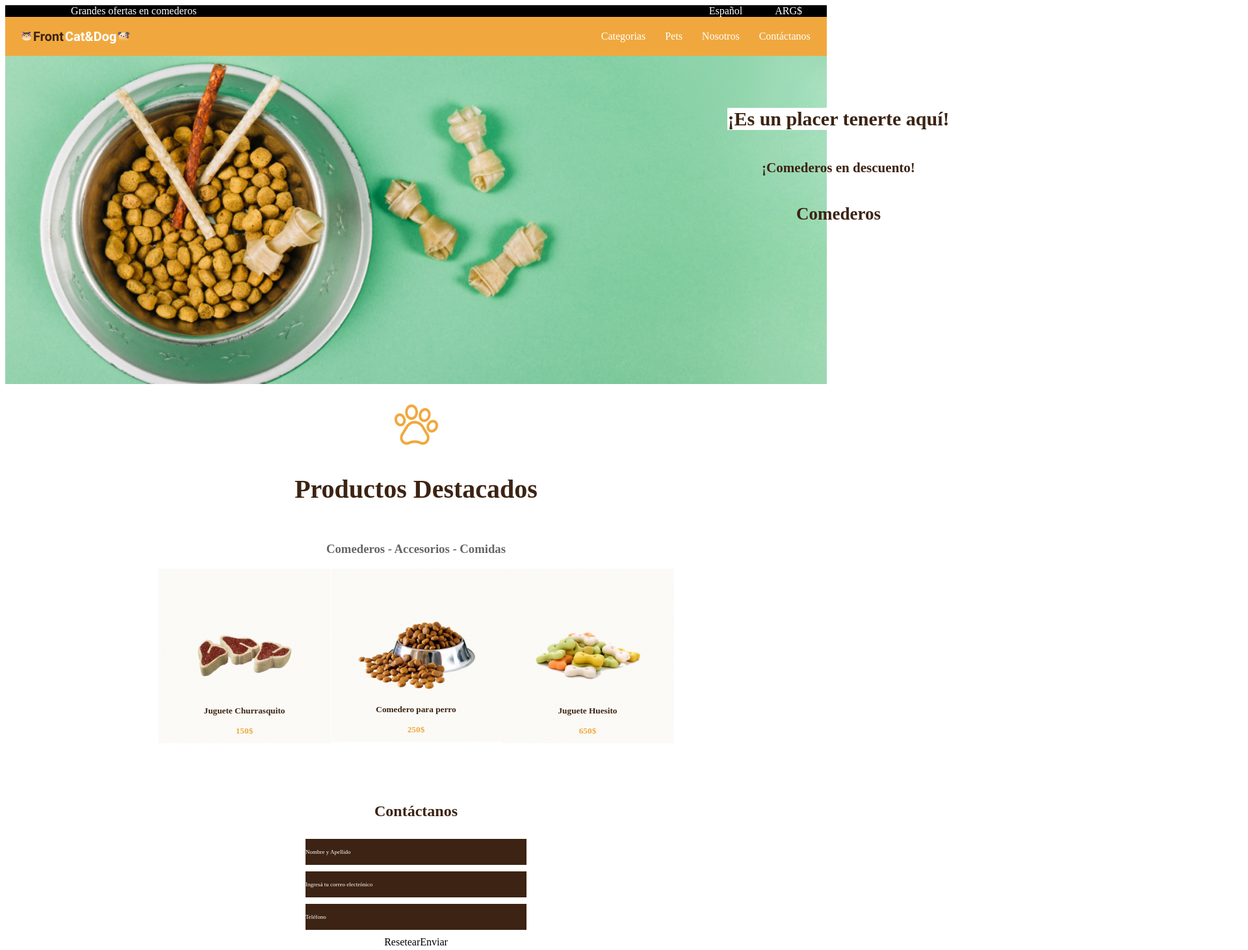
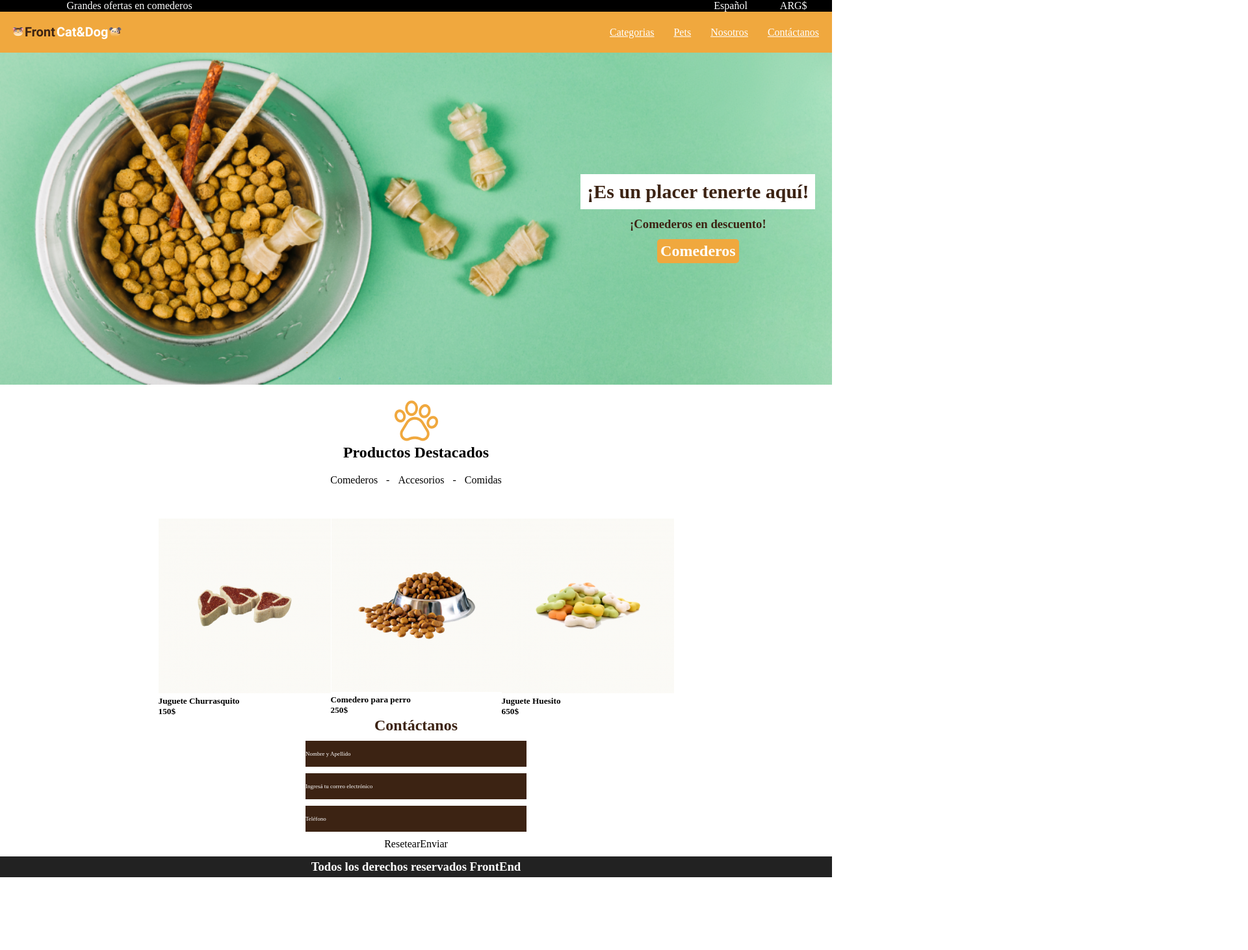
Before and after one commit to Hernandsv01/ProjectInterface-Frontend1, a plain HTML site: page PetShop/index.html in a window 1280 px wide. Shown: the top 1462 px of the page at 65% size, 1920 px wide, since content can reach past the window. After the commit the page ends 1350 px from the top, so only its background shows below. Drawn offline with Linux system fonts and the light colour scheme.

Commit message:
Added sticky and fixed SuperHeroes - Fixed PetShop

```diff
--- a/CVBatman/css/styles.css
+++ b/CVBatman/css/styles.css
@@ -1,3 +1,8 @@
+/* *{
+    margin: 0;
+    padding: 0;
+    box-sizing: border-box;
+} */
 .titulo-lista{
     font-weight: bold;
 }
--- a/PetShop/css/style.css
+++ b/PetShop/css/style.css
@@ -1,4 +1,9 @@
-/* Header y descuentos */
+*{
+    box-sizing: border-box;
+    margin: 0;
+    padding: 0;
+}
+/* Descuentos e idioma */
 .oferta-idioma-moneda{
     display: flex;
     justify-content: space-between;
@@ -12,66 +17,76 @@
     flex-direction: row;
     gap: 50px;
 }
+
+/* Header */
 header{
-    height: 60px;
     background-color: rgba(240, 168, 62, 1);
     display: flex;
     justify-content: space-between;
     align-items: center;
-    padding-left: 2%;
-    padding-right: 2%;
+    padding: 20px;
 }
-.link-nav{
+nav ul{
     display: flex;
-    flex-direction: row;
+    list-style: none;
     gap: 30px;
+}
+nav ul li a{
     color: white;
 }
 
 /* Main - imagen */
+.imagen-grande img{
+    width: 100%;
+}
 .imagen-grande{
+    position: relative;
     display: flex;
-    flex-direction: column;
+    justify-content: flex-end;
+    align-items: center;
 }
-.avisos-botones{
-    position: relative;
-    bottom: 450px;
-    left: 650px;
-    font-size: large;
+.imagen-grande .avisos-botones{
+    position: absolute;
     display: flex;
     flex-direction: column;
     align-items: center;
+    margin-right: 2%;
+    gap: 12px;
     color: rgba(60, 35, 19, 1);
 }
 .avisos-botones h1{
     font-size: 30px;
     background-color: white;
+    padding: 10px;
+}
+.avisos-botones h2{
+    background-color: rgba(240, 168, 62, 1);
+    color: white;
+    padding: 5px;
+    border-radius: 5px;
 }
 
 /* Main - Destacados */
 .pawprint-productos{
     position: relative;
-    bottom: 200px;
-    display: flex;
-    flex-direction: column;
-}
-.pawprint{
     display: flex;
     flex-direction: column;
     align-items: center;
+    margin-top: 20px;
 }
-.pawprint h1{
-    color: rgba(60, 35, 19, 1);
-    font-size: 40px;
-}
-.pawprint h3{
-    color: rgba(102, 102, 102, 1);
+.pawprint-productos ul{
+    margin-top: 20px;
+    margin-bottom: 50px;
+    list-style: none;
+    display: flex;
+    gap: 13px;
 }
 .productos{
+    position: relative;
     display: flex;
-    justify-content: center;
+    justify-content: space-evenly;
 }
-.productos div{
+/* .productos div{
     display: flex;
     flex-direction: column;
     align-items: center;
@@ -84,13 +99,12 @@ header{
 .productos div .precio{
     position: relative;
     bottom: 110px;
-    color: rgba(240, 168, 62, 1)
-}
+    color: rgba(240, 168, 62, 1);
+} */
 
 /* Contacto */
 .contacto{
     position: relative;
-    bottom: 250px;
     display: flex;
     flex-direction: column;
     align-items: center;
@@ -121,6 +135,11 @@ header{
 
 }
 
-.negrita{
-    font-weight: bold;
+/* Footer */
+footer h3{
+    color: white;
+    background-color: rgba(34, 34, 34, 1);
+    text-align: center;
+    padding: 5px;
+    margin-top: 10px;
 }
--- a/PetShop/index.html
+++ b/PetShop/index.html
@@ -5,7 +5,7 @@
     <meta http-equiv="X-UA-Compatible" content="IE=edge">
     <meta name="viewport" content="width=device-width, initial-scale=1.0">
     <link rel="stylesheet" href="./css/style.css">
-    <title>Document</title>
+    <title>PetShop</title>
 </head>
 <body>
     <section class="oferta-idioma-moneda">
@@ -19,12 +19,14 @@
     </section>
     <header>
         <img src="./img/Logo.png" alt="Logo Pet Shop">
-        <div class="link-nav">
-            <span>Categorias</span>
-            <span>Pets</span>
-            <span>Nosotros</span>
-            <span>Contáctanos</span>
-        </div>
+        <nav class="link-nav">
+            <ul>
+                <li><a href="">Categorias</a></li>
+                <li><a href="">Pets</a></li>
+                <li><a href="">Nosotros</a></li>
+                <li><a href="">Contáctanos</a></li>
+            </ul>
+        </nav>
     </header>
 
     <main>
@@ -37,23 +39,27 @@
             </div>
         </section>
         <section class="pawprint-productos">
-            <article class="pawprint">
-                <img src="./img/pawprint 1.png" alt="Imagen patita">
-                <h1>Productos Destacados</h1>
-                <h3>Comederos - Accesorios - Comidas</h3>
-            </article>
+            <img src="./img/pawprint 1.png" alt="Imagen patita">
+            <h1>Productos Destacados</h1>
+            <ul>
+                <li>Comederos</li>
+                <span> - </span>
+                <li>Accesorios</li>
+                <span> - </span>
+                <li>Comidas</li>
+            </ul>
             <article class="productos">
-                <div>
+                <div class="churrasquito">
                     <img src="./img/churrasquito.png" alt="Juguete churrasquito">
                     <h5>Juguete Churrasquito</h5>
                     <h5 class="precio">150$</h5>
                 </div>
-                <div>
+                <div class="comedero">
                     <img src="./img/comedero.png" alt="Comedero">
                     <h5>Comedero para perro</h5>
                     <h5 class="precio">250$</h5>
                 </div>
-                <div>
+                <div class="huesitos">
                     <img src="./img/Huesito.png" alt="Juguete Huesito">
                     <h5>Juguete Huesito</h5>
                     <h5 class="precio">650$</h5>
@@ -76,8 +82,6 @@
 
     </main>
 
-    <hr>
-
     <footer>
         <h3>Todos los derechos reservados FrontEnd</h3>
     </footer>
--- a/SuperHeroes/css/styles.css
+++ b/SuperHeroes/css/styles.css
@@ -11,6 +11,9 @@
     padding-left: 1%;
 }
 header{
+    position: sticky;
+    top: 0px;
+    z-index: 1;
     display: flex;
     background-color: rgba(0, 102, 159, 1);
     height: 101px;
@@ -24,10 +27,8 @@ header{
 .cards{
     display: flex;
     flex-direction: row;
-    justify-content: space-around;
+    justify-content: space-evenly;
     margin-top: 10px;
-    margin-right: 25%;
-    margin-left: 25%;
 }
 .cards article div{
     display: flex;
@@ -75,12 +76,11 @@ p{
     margin: 7%;
 }
 footer section{
-    position: absolute;
-    bottom: 0%;
+    bottom: 0px;
     display: flex;
     align-items: center;
     padding-left: 2%;
-    padding-right: 82.07%;
+    margin-top: 10%;
     background-color: rgba(0, 102, 159, 1);
     color: white;
     height: 51px;
```
